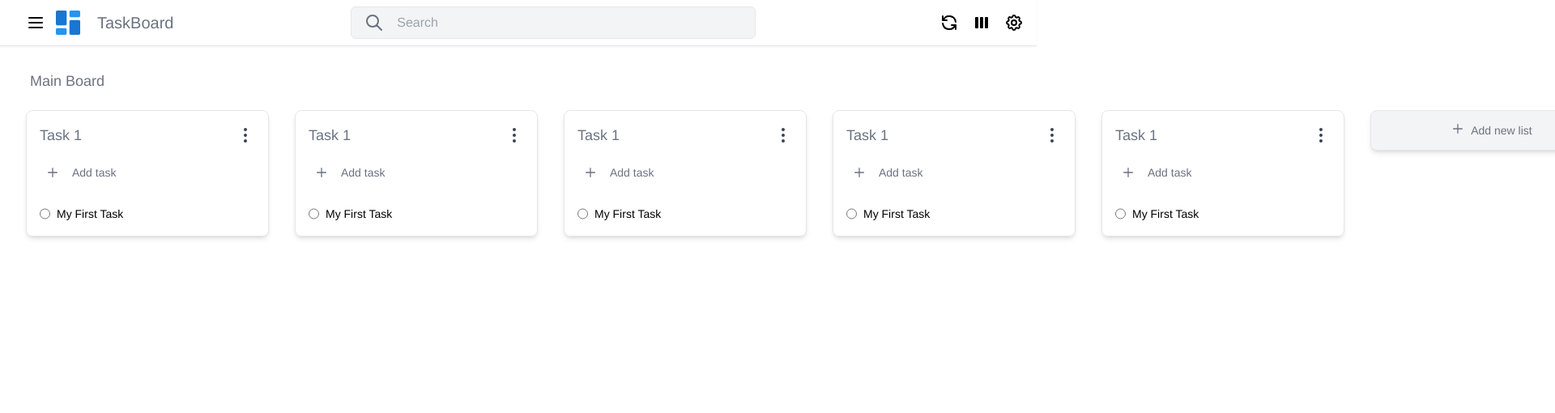
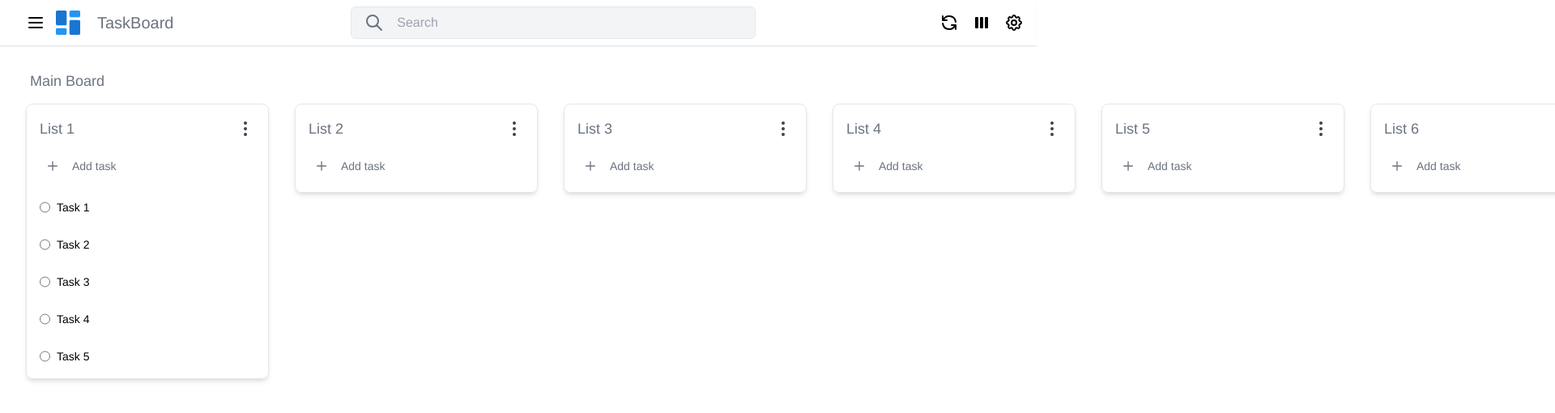
Before and after one commit to jandales/task-app, a Vue app: page / in a window 1280 px wide. Shown: the top 510 px of the page at 81% size, 1920 px wide, since content can reach past the window. Built offline with nearby package versions, Linux system fonts and the light colour scheme.

Commit message:
add dynamic boards

```diff
--- a/package.json
+++ b/package.json
@@ -8,7 +8,8 @@
     "preview": "vite preview"
   },
   "dependencies": {
-    "vue": "^3.2.25"
+    "vue": "^3.2.25",
+    "vuex": "^4.0.2"
   },
   "devDependencies": {
     "@vitejs/plugin-vue": "^2.3.3",
--- a/src/components/Content.vue
+++ b/src/components/Content.vue
@@ -1,13 +1,45 @@
 <script setup>
 import List from './List.vue'
-import { ref } from 'vue';
+import { ref, onMounted } from 'vue';
 
     const props = defineProps({
         verticalView : Boolean,
     })
 
     const isOpen = ref(false);
-    const newList = ref(false)
+    const newList = ref(false);
+
+    const Lists = ref([]);
+
+    const list = [
+        { id : 1, name  : 'list 1', tasks : [
+            {
+                id : 1, name : 'task 1', dueDate : 'null'
+            },
+            {
+                id : 2, name : 'task 2', dueDate : 'null',
+            },
+            {
+                id : 3, name : 'task 3', dueDate : 'null',
+            },
+            {
+                id : 4, name : 'task 4', dueDate : 'null',
+            },
+            {
+                id : 5, name : 'task 5', dueDate : 'null',
+            }
+        ] },
+        { id : 2, name  : 'list 2' },
+        { id : 3, name  : 'list 3' },
+        { id : 4, name  : 'list 4' },
+        { id : 5, name  : 'list 5' },
+        { id : 6, name  : 'list 6' },
+        { id : 7, name  : 'list 7' },
+        { id : 8, name  : 'list 8' },
+        { id : 9, name  : 'list 9' },
+    ]
+
+    Lists.value = [...list];
 
     function toggleActionButton(){
         isOpen.value = isOpen.value == false ? true : false;
@@ -26,11 +58,14 @@ import { ref } from 'vue';
 
     document.addEventListener('click', handleCloseNewTask)
 
+    onMounted(() => {
+
+    })
 
 </script>
 <template>
-    <div ref="mainWrapper" class="relative w-full mx-auto px-8 mt-16" :class="{ 'mb-8' : verticalView}">
-        <div v-if="!verticalView" class="group relative overflow-hidden w-full flex">
+    <div ref="mainWrapper" class="relative  w-full mx-auto px-8 mt-16" :class="{ 'mb-8' : verticalView}">
+        <div v-if="!verticalView" class="group fixed overflow-hidden w-full flex">
             <div  class="w-full flex items-center  mt-4  transition-all ease-in-out duration-300 ml-[-35px] cursor-default hover:ml-0">
                 <span class="p-1 rounded-full hover:bg-gray-200">
                     <svg xmlns="http://www.w3.org/2000/svg" class="h-8 w-8 text-gray-500" fill="none" viewBox="0 0 24 24" stroke="currentColor" stroke-width="2">
@@ -73,9 +108,9 @@ import { ref } from 'vue';
                 </ul>
             </div>
         </div>
-        <div id="main" class="inline-flex  min-h-[calc(100vh_-_122px)]" :class="{'w-full flex flex-col justify-center' : verticalView}">
-            <List :verticalView="verticalView" v-for="index in 5"></List>
-            <div @click="handleNewList" class="flex items-center justify-center border bg-gray-100 mt-4  w-[300px] min-h-[50px] rounded-lg shadow-md h-max " :class="{ 'bg-white' : newList, 'w-[700px] mx-auto' : verticalView }">
+        <div id="main" class="inline-flex  min-h-[calc(100vh_-_122px)] mt-12" :class="{'w-full flex flex-col justify-center !mt-0' : verticalView}">
+            <List :verticalView="verticalView" v-for="list in Lists" :list="list" ></List>
+            <div @click="handleNewList" class="flex items-center justify-center border bg-gray-100 mt-4  w-[300px] min-h-[50px] rounded-lg shadow-md h-max " :class="{ 'bg-white' : newList, '!w-[700px] mx-auto' : verticalView }">
                <div v-if="!newList" class="flex">
                     <span>
                         <svg xmlns="http://www.w3.org/2000/svg" class="h-4 w-4" fill="none" viewBox="0 0 24 24" stroke="currentColor" stroke-width="2">
--- a/src/components/List.vue
+++ b/src/components/List.vue
@@ -3,6 +3,7 @@
 
     const props = defineProps({
         verticalView : false,
+        list : Array,
     })
 
 
@@ -30,10 +31,10 @@
 
 </script>
 <template>
-     <div ref="board" class="relative float-left mt-4 border w-[300px] min-h-[100px] h-max rounded-lg shadow-md"  :class="{'w-[700px] mx-auto' :  verticalView, 'mr-8' : !verticalView}">
+     <div ref="board" class="relative float-left mt-4 border w-[300px] min-h-[100px] h-max rounded-lg shadow-md"  :class="{'!w-[700px] mx-auto' :  verticalView, 'mr-8' : !verticalView}">
             <div class="p-4">
                      <div class="flex items-center justify-between">
-                <label for="" class="text-gray-500 text-lg">Task 1</label>
+                <label for="" class="text-gray-500 text-lg capitalize">{{list.name}}</label>
                 <span @click="toggleActionButton">
                     <svg xmlns="http://www.w3.org/2000/svg" class="h-6 w-6 !text-gray-700" fill="none" viewBox="0 0 24 24" stroke="currentColor" stroke-width="2">
                         <path stroke-linecap="round" stroke-linejoin="round" d="M12 5v.01M12 12v.01M12 19v.01M12 6a1 1 0 110-2 1 1 0 010 2zm0 7a1 1 0 110-2 1 1 0 010 2zm0 7a1 1 0 110-2 1 1 0 010 2z" />
@@ -60,10 +61,10 @@
             </div>
             </div>
             <ul>
-                    <li class="mb-2 group">
+                    <li v-for="task in list.tasks" class="mb-2 group">
                         <div class="w-full flex px-4 py-2 border-b border-t border-transparent group-hover:border-gray-100 group-hover:shadow-md">
                             <input type="radio" id=""/>
-                            <input for="" class="ml-2 w-full capitalize text-sm" value="my first task" >
+                            <input for="" class="ml-2 w-full capitalize text-sm" :value="task.name">
                             <span class="hidden group-hover:block">
                                 <svg xmlns="http://www.w3.org/2000/svg" class="h-4 w-4" fill="none" viewBox="0 0 24 24" stroke="currentColor" stroke-width="2">
                                     <path stroke-linecap="round" stroke-linejoin="round" d="M15.232 5.232l3.536 3.536m-2.036-5.036a2.5 2.5 0 113.536 3.536L6.5 21.036H3v-3.572L16.732 3.732z" />
--- a/src/components/SideBarMenu.vue
+++ b/src/components/SideBarMenu.vue
@@ -1,18 +1,54 @@
 <script setup>
-    import { ref } from 'vue';
+    import { ref, computed } from 'vue'
+    import { useStore } from 'vuex'
+     const store = useStore();
 
     const props = defineProps({
         isOpen: false,
     })
 
     const main = ref()
+    const newBoard = ref(false);
+    const isEdit = ref(false);
+    const input = ref()
+
     const emit = defineEmits(['close'])
+
+    const handleNewBoard = () => {
+        newBoard.value =  newBoard.value == false ? true : false;
+    }
+
+    const edit = () => {
+        isEdit.value = true;
+    }
 
     const close = (event) => {
          if(event.target == main.value){
             emit('close');
+            newBoard.value =false;
         }
     }
+    const addBoard = () => {
+        store.dispatch('addBoard',input.value)
+        input.value = null;
+        newBoard.value = false
+    }
+
+    const updateBoard = (event, id) => {
+        store.dispatch('updateBoard',{ name : event.target.value, id : id})
+        isEdit.value = false;
+    }
+
+    const deleteBoard = (id) => {
+        store.dispatch('deleteBoard', id);
+
+    }
+
+    const boards =  computed(()=> {
+        return store.getters.boards
+    })
+
+
 
 </script>
 <template>
@@ -25,15 +61,42 @@
            </div>
         </div>
          <div class="border-b px-4 py-2">
-           <a class="flex items-center cursor-pointer text-gray-500 text-base">
-                <div class="flex items-center w-10 h-10 ">
-                    <svg xmlns="http://www.w3.org/2000/svg" class="h-6 w-6 text-gray-500" fill="none" viewBox="0 0 24 24" stroke="currentColor" stroke-width="2">
-                        <path stroke-linecap="round" stroke-linejoin="round" d="M9 5H7a2 2 0 00-2 2v12a2 2 0 002 2h10a2 2 0 002-2V7a2 2 0 00-2-2h-2M9 5a2 2 0 002 2h2a2 2 0 002-2M9 5a2 2 0 012-2h2a2 2 0 012 2" />
-                    </svg>
+            <div  v-for="board in boards" class="group flex items-center justify-between">
+                <div v-if="!isEdit"  class="flex items-center cursor-pointer text-gray-500 text-base">
+                    <div class="flex items-center w-10 h-10">
+                        <svg xmlns="http://www.w3.org/2000/svg" class="h-6 w-6 text-gray-500" fill="none" viewBox="0 0 24 24" stroke="currentColor" stroke-width="2">
+                            <path stroke-linecap="round" stroke-linejoin="round" d="M9 5H7a2 2 0 00-2 2v12a2 2 0 002 2h10a2 2 0 002-2V7a2 2 0 00-2-2h-2M9 5a2 2 0 002 2h2a2 2 0 002-2M9 5a2 2 0 012-2h2a2 2 0 012 2" />
+                        </svg>
+                    </div>
+                    {{ board.name }}
                 </div>
-                Main Board
-           </a>
-            <a class="flex items-center cursor-pointer text-gray-500 text-base">
+                <div v-else class="flex items-center w-10 h-10">
+                    <div class="flex items-center w-10 h-10 mr-4">
+                        <svg xmlns="http://www.w3.org/2000/svg" class="h-6 w-6 text-gray-500" fill="none" viewBox="0 0 24 24" stroke="currentColor" stroke-width="2">
+                            <path stroke-linecap="round" stroke-linejoin="round" d="M9 5H7a2 2 0 00-2 2v12a2 2 0 002 2h10a2 2 0 002-2V7a2 2 0 00-2-2h-2M9 5a2 2 0 002 2h2a2 2 0 002-2M9 5a2 2 0 012-2h2a2 2 0 012 2" />
+                        </svg>
+                    </div>
+                    <input @keyup.enter="updateBoard($event,board.id)" class="text-gray-500 text-base" type="text " name="" :value="board.name">
+                </div>
+
+                <div v-if="!board.default" class="hidden  items-center gap-2 group-hover:flex">
+                    <span @click="edit" class="text-gray-400 hover:cursor-pointer">
+                        <svg xmlns="http://www.w3.org/2000/svg" class="h-5 w-5" fill="none" viewBox="0 0 24 24" stroke="currentColor" stroke-width="2">
+                            <path stroke-linecap="round" stroke-linejoin="round" d="M15.232 5.232l3.536 3.536m-2.036-5.036a2.5 2.5 0 113.536 3.536L6.5 21.036H3v-3.572L16.732 3.732z" />
+                        </svg>
+                    </span>
+                    <span @click="deleteBoard(board.id)" class="text-gray-400 hover:cursor-pointer">
+                        <svg xmlns="http://www.w3.org/2000/svg" class="h-5 w-5" fill="none" viewBox="0 0 24 24" stroke="currentColor" stroke-width="2">
+                            <path stroke-linecap="round" stroke-linejoin="round" d="M19 7l-.867 12.142A2 2 0 0116.138 21H7.862a2 2 0 01-1.995-1.858L5 7m5 4v6m4-6v6m1-10V4a1 1 0 00-1-1h-4a1 1 0 00-1 1v3M4 7h16" />
+                        </svg>
+                    </span>
+                </div>
+            </div>
+
+
+
+
+            <a v-if="!newBoard" @click="handleNewBoard" class="flex items-center cursor-pointer text-gray-500 text-base">
                 <div class="flex items-center w-10 h-10 ">
                     <svg xmlns="http://www.w3.org/2000/svg" class="h-6 w-6 text-gray-500" fill="none" viewBox="0 0 24 24" stroke="currentColor" stroke-width="2">
                         <path stroke-linecap="round" stroke-linejoin="round" d="M12 4v16m8-8H4" />
@@ -41,6 +104,14 @@
                 </div>
                 Add Board
            </a>
+           <div v-else class="flex w-full">
+                <input @keyup.enter="addBoard()" type="text" class="w-full"  v-model="input" placeholder="New Board">
+                <span class="flex items-center w-10 h-10 ">
+                     <svg xmlns="http://www.w3.org/2000/svg" class="h-6 w-6 text-gray-500" fill="none" viewBox="0 0 24 24" stroke="currentColor" stroke-width="2">
+                        <path stroke-linecap="round" stroke-linejoin="round" d="M12 4v16m8-8H4" />
+                    </svg>
+                </span>
+           </div>
         </div>
     </div>
 </div>
--- a/src/main.js
+++ b/src/main.js
@@ -1,5 +1,8 @@
 import { createApp } from 'vue'
 import App from './App.vue'
+import store from './store'
 import './index.css'
 
-createApp(App).mount('#app')
+createApp(App)
+.use(store)
+.mount('#app')
--- /dev/null
+++ b/src/store/index.js
@@ -0,0 +1,9 @@
+import { createStore } from 'vuex'
+import boards from './module/boards'
+
+export default createStore ({
+
+    modules : {
+        boards : boards
+    }
+ })
--- /dev/null
+++ b/src/store/module/boards.js
@@ -0,0 +1,57 @@
+
+const state = {
+    boards : [
+        { id : 0, name : 'Main board', default : 1 }
+    ],
+
+}
+
+const getters = {
+    boards : state => {
+        return state.boards;
+    },
+    count : state => {
+        return state.boards.length;
+    }
+}
+
+const mutations = {
+    ADD_BOARD(state, data){
+        state.boards.push(data);
+    },
+    UPDATE_BOARD(state, data) {
+        state.boards = data;
+    }
+}
+
+const actions = {
+    addBoard({commit, getters}, data){
+        const board = {id : getters.count, name: data, default : 0 }
+        commit('ADD_BOARD', board);
+    },
+    deleteBoard({commit, getters}, payload){
+       const boards = getters.boards;
+       const data = boards.filter(board => {
+            return board.id != payload;
+       })
+       commit('UPDATE_BOARD', data);
+    },
+    updateBoard({commit, getters}, params) {
+        const boards = getters.boards;
+        const data = boards.filter(board => {
+                if(board.id == params.id){
+                    board.name = params.name;
+                }
+                return board;
+        })
+        console.log(data)
+        commit('UPDATE_BOARD', data);
+    },
+}
+
+export default {
+    state,
+    getters,
+    mutations,
+    actions,
+}
```
Also changed, not shown: src/App.vue (+6 -1 lines), 1 other file (tests, documents, lock files or other folders).
